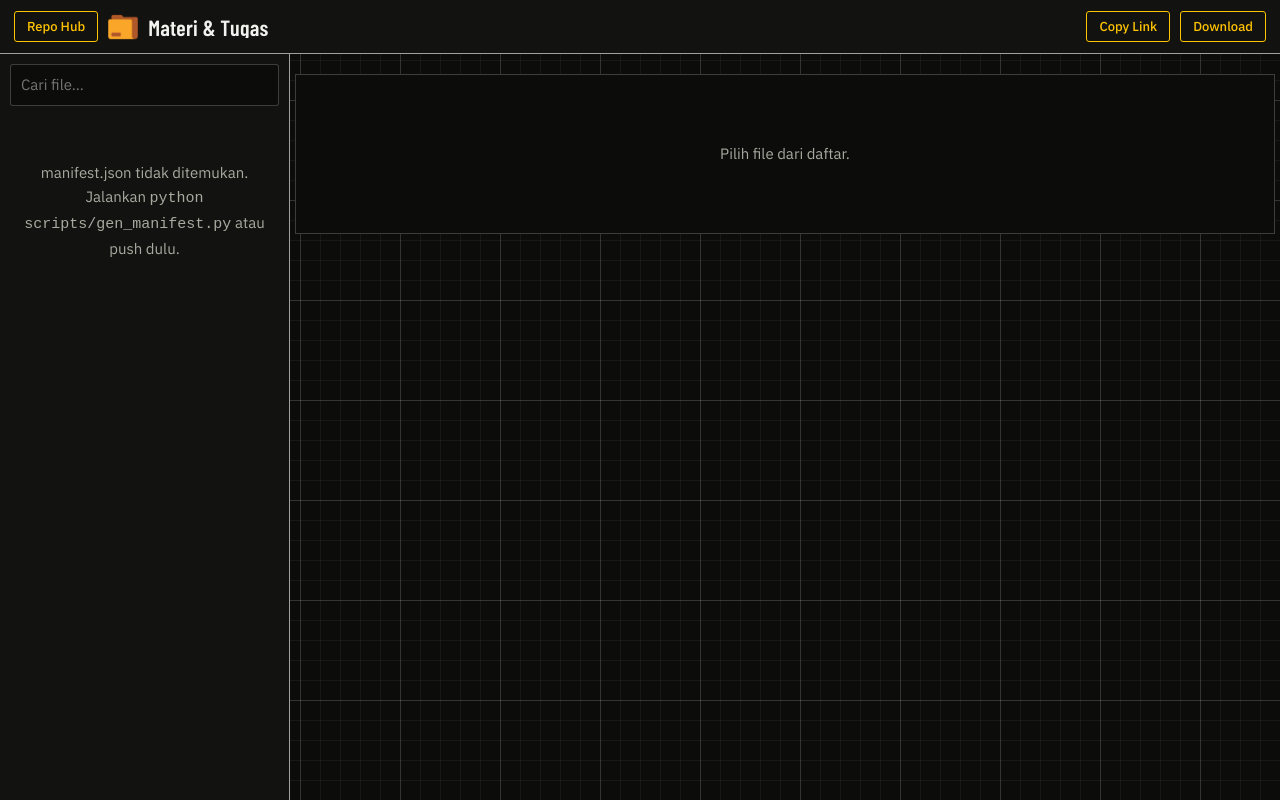
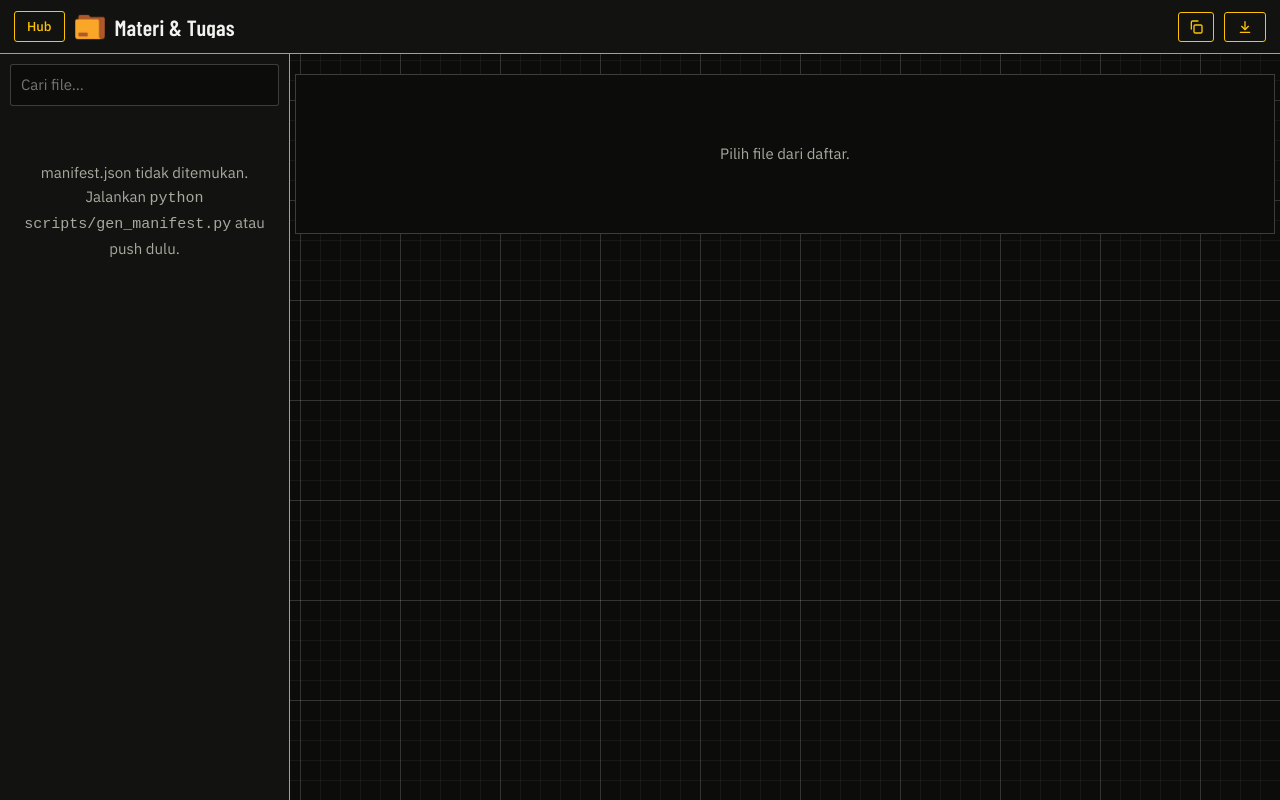
Before and after one commit to zaafirrahman/s2-tmi, a plain HTML site: page bahan/index.html in a window 1280 px wide. Drawn offline with nearby package versions, Linux system fonts and the light colour scheme.

Commit message:
edit material index

```diff
--- a/bahan/index.html
+++ b/bahan/index.html
@@ -21,6 +21,7 @@ button,a.b{font:500 13px var(--body);padding:6px 12px;border:1.5px solid var(--a
 button:hover,a.b:hover{background:var(--acc);color:var(--ink)}
 button:focus-visible,a.b:focus-visible,aside input:focus-visible,.f:focus-visible,summary:focus-visible{outline:3px solid #fff;outline-offset:2px}
 #menu{display:none}
+.ib{display:inline-flex;align-items:center;justify-content:center;padding:6px 9px}.ib svg{width:16px;height:16px;fill:none;stroke:currentColor;stroke-width:2;stroke-linecap:round;stroke-linejoin:round}
 aside{background:var(--card);border-right:1.5px solid var(--line);overflow:auto;padding:10px;min-height:0}
 aside input{width:100%;padding:8px 10px;border:1.5px solid var(--bd);border-radius:3px;background:var(--bg);color:var(--fg);font:inherit;margin-bottom:10px}
 aside input:focus{border-color:var(--acc)}
@@ -53,13 +54,13 @@ pre{margin:0;background:var(--code);border:1px solid var(--bd);border-radius:3px
 canvas{display:block;max-width:100%;height:auto;margin:0 auto 12px;outline:1px solid var(--bd)}
 .hljs-keyword,.hljs-literal,.hljs-built_in{color:var(--k)}.hljs-string,.hljs-regexp{color:var(--s)}
 .hljs-number,.hljs-attr{color:var(--n)}.hljs-comment{color:var(--c);font-style:italic}.hljs-title{color:var(--f)}
-@media(max-width:800px){body{grid-template-columns:1fr}header{grid-column:1}#menu{display:inline-block}.lg{display:none}
+@media(max-width:800px){body{grid-template-columns:1fr}header{grid-column:1}#menu{display:inline-block}.lg{height:24px}
 aside{position:fixed;inset:54px 0 0 0;z-index:9;transform:translateX(-100%);transition:.2s;border:0}body.open aside{transform:none}
 #v{margin:0;border-width:0;padding:16px}}
 </style>
 </head>
 <body>
-<header><button id="menu">☰</button><a class="b" href="../index.html">Repo Hub</a><img class="lg" src="../logo.png" alt="" onerror="this.remove()"><b id="ttl">Materi & Tugas</b><button id="cp">Copy Link</button><a class="b" id="raw" target="_blank" rel="noopener">Download</a></header>
+<header><button id="menu">☰</button><a class="b" href="../index.html">Hub</a><img class="lg" src="../logo.png" alt="" onerror="this.remove()"><b id="ttl">Materi & Tugas</b><button id="cp" class="ib" title="Salin link" aria-label="Salin link"></button><a class="b ib" id="raw" target="_blank" rel="noopener" title="Download" aria-label="Download"></a></header>
 <aside><input id="q" placeholder="Cari file…" type="search"><div id="tree"></div></aside>
 <main><div id="v"><p class="msg">Pilih file dari daftar.</p></div></main>
 <script>
@@ -110,13 +111,15 @@ const R={
 const MAP={ipynb:'ipynb',md:'md',csv:'csv',tsv:'csv',xlsx:'xls',xls:'xls',docx:'docx',pdf:'pdf',html:'html',htm:'html',png:'img',jpg:'img',jpeg:'img',gif:'img',webp:'img',svg:'img'};
 let cur='';
 async function open(p){cur=p;V.className='';V.innerHTML='<p class="msg">Memuat…</p>';document.body.classList.remove('open');
- $('#ttl').textContent=p;$('#raw').href=enc(p);document.querySelectorAll('.f').forEach(a=>a.classList.toggle('on',a.dataset.p===p));
+ $('#raw').href=enc(p);document.querySelectorAll('.f').forEach(a=>a.classList.toggle('on',a.dataset.p===p));
  const ext=p.split('.').pop().toLowerCase(),k=MAP[ext]||(LANG[ext]?'code':'other');
  try{await R[k](p,ext)}catch(e){if(cur===p)V.innerHTML='<p class="msg">Gagal memuat: '+esc(String(e.message||e))+'</p>'}}
 const route=()=>{const p=decodeURIComponent(location.hash.slice(2));if(p)open(p)};
 addEventListener('hashchange',route);
 $('#menu').onclick=()=>document.body.classList.toggle('open');
-$('#cp').onclick=async()=>{try{await navigator.clipboard.writeText(location.href);$('#cp').textContent='Tersalin ✓'}catch(e){prompt('Salin link:',location.href)}setTimeout(()=>$('#cp').textContent='Salin link',1500)};
+const ICO={cp:'<svg viewBox="0 0 24 24"><rect x="9" y="9" width="12" height="12" rx="2"/><path d="M5 15V5a2 2 0 0 1 2-2h8"/></svg>',ok:'<svg viewBox="0 0 24 24"><path d="M5 12.5l4.5 4.5L19 7.5"/></svg>',dl:'<svg viewBox="0 0 24 24"><path d="M12 4v11"/><path d="M7 11l5 5 5-5"/><path d="M5 20h14"/></svg>'};
+$('#cp').innerHTML=ICO.cp;$('#raw').innerHTML=ICO.dl;
+$('#cp').onclick=async()=>{const b=$('#cp');try{await navigator.clipboard.writeText(location.href);b.innerHTML=ICO.ok}catch(e){prompt('Salin link:',location.href)}setTimeout(()=>b.innerHTML=ICO.cp,1500)};
 
 let files=[];
 const ICT={pdf:'PDF',docx:'DOC',doc:'DOC',xlsx:'XLS',xls:'XLS',csv:'CSV',tsv:'CSV',ipynb:'NB',py:'PY',html:'HTM',htm:'HTM'};
```
